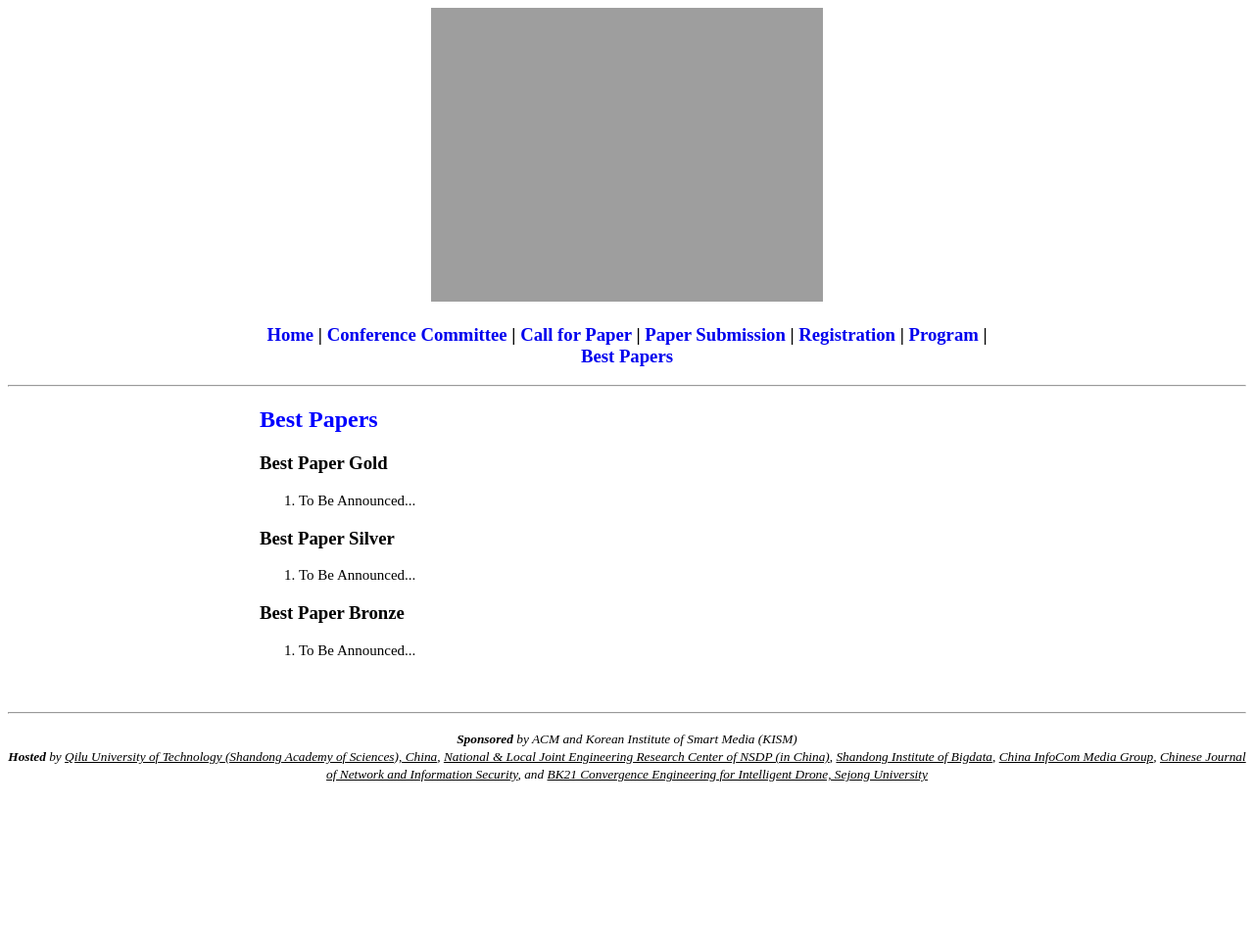
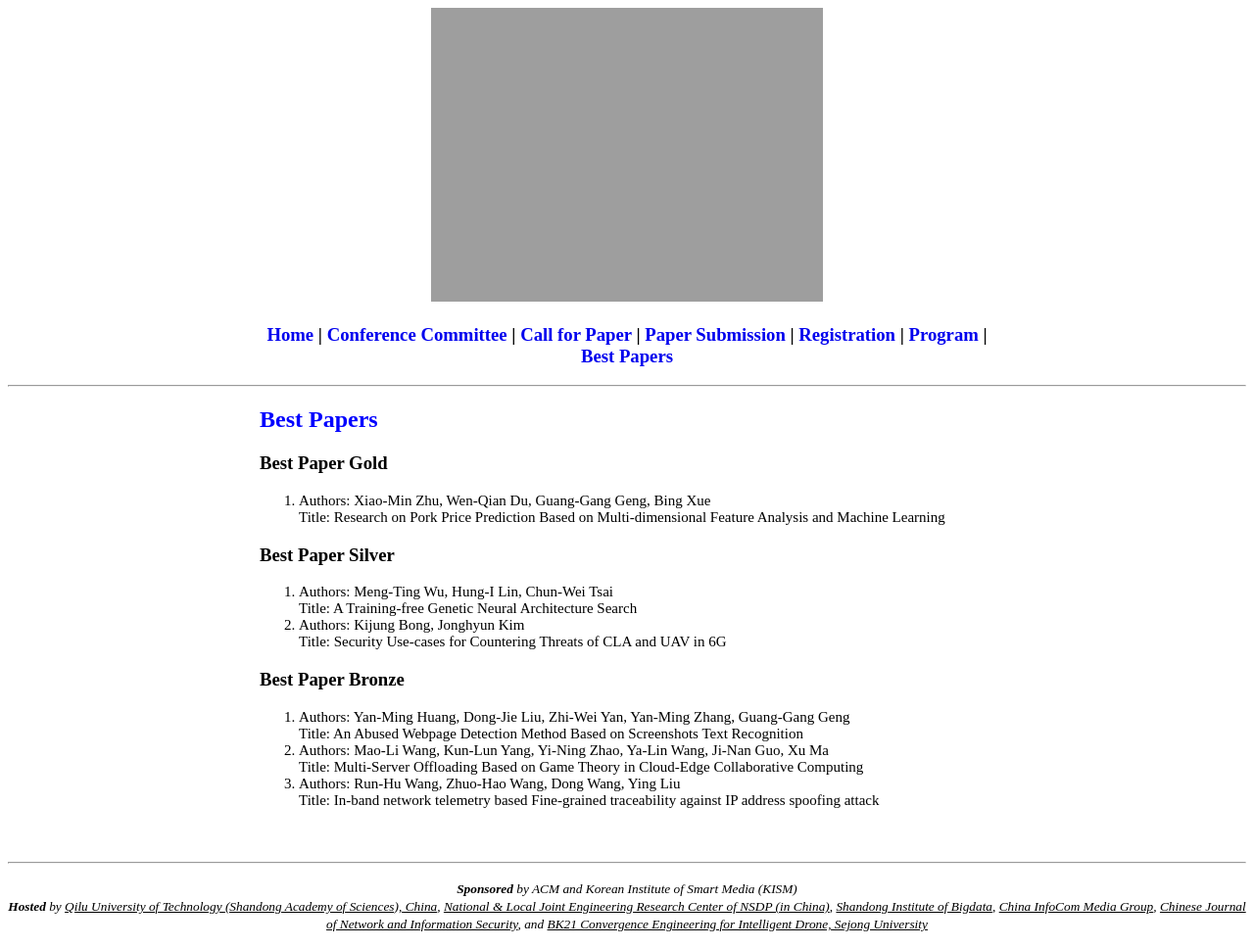
Before and after one commit to icea-conf/2021, a Jekyll site: the page built from best_papers/index.html, in a window 1280 px wide. Shown: the whole page at 98% size. Built offline with Jekyll 4.4.1, drawn with Linux system fonts in a browser that asks for light colours; before the commit the page ends 900 px from its top, so only the background shows below that.

Commit message:
Update index.html

```diff
--- a/best_papers/index.html
+++ b/best_papers/index.html
@@ -9,21 +9,36 @@ title: ACM ICEA 2021
                <h3>Best Paper Gold</h3>
                <ol>
                     <li style="font-size:15px">
-                      To Be Announced...
+                         Authors: Xiao-Min Zhu, Wen-Qian Du, Guang-Gang Geng, Bing Xue</br>
+                         Title: Research on Pork Price Prediction Based on Multi-dimensional Feature Analysis and Machine Learning
                     </li>
                </ol>
 
                <h3>Best Paper Silver</h3>
                <ol>
                     <li style="font-size:15px">
-                      To Be Announced...
+                         Authors: Meng-Ting Wu, Hung-I Lin, Chun-Wei Tsai</br>
+                         Title: A Training-free Genetic Neural Architecture Search
+                    </li>
+                    <li style="font-size:15px">
+                         Authors: Kijung Bong, Jonghyun Kim</br>
+                         Title: Security Use-cases for Countering Threats of CLA and UAV in 6G
                     </li>
                </ol>
 
                <h3>Best Paper Bronze</h3>
                <ol>
                     <li style="font-size:15px">
-                      To Be Announced...
+                         Authors: Yan-Ming Huang, Dong-Jie Liu, Zhi-Wei Yan, Yan-Ming Zhang, Guang-Gang Geng</br>
+                         Title: An Abused Webpage Detection Method Based on Screenshots Text Recognition
+                    </li>
+                    <li style="font-size:15px">
+                         Authors: Mao-Li Wang, Kun-Lun Yang, Yi-Ning Zhao, Ya-Lin Wang, Ji-Nan Guo, Xu Ma</br>
+                         Title: Multi-Server Offloading Based on Game Theory in Cloud-Edge Collaborative Computing
+                    </li>
+                    <li style="font-size:15px">
+                         Authors: Run-Hu Wang, Zhuo-Hao Wang, Dong Wang, Ying Liu</br>
+                         Title: In-band network telemetry based Fine-grained traceability against IP address spoofing attack
                     </li>
                </ol>
           </div>
```
